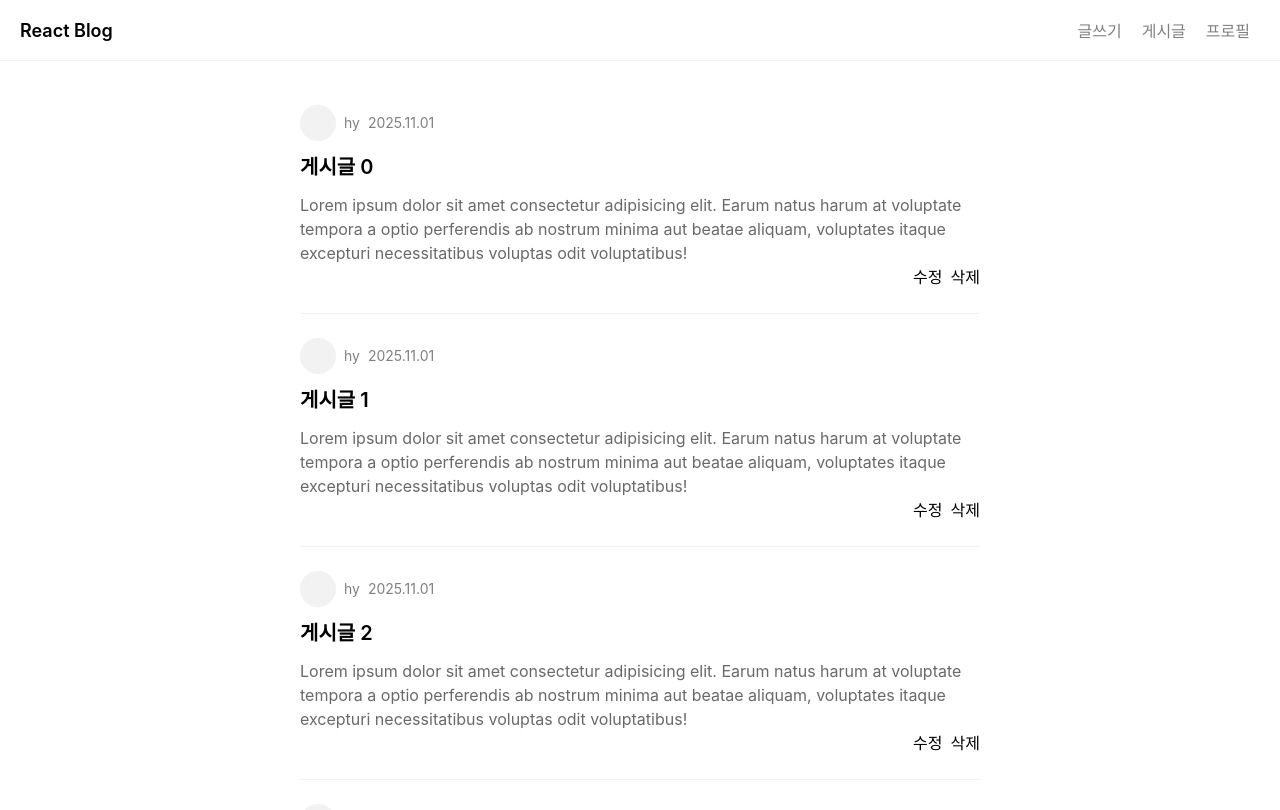
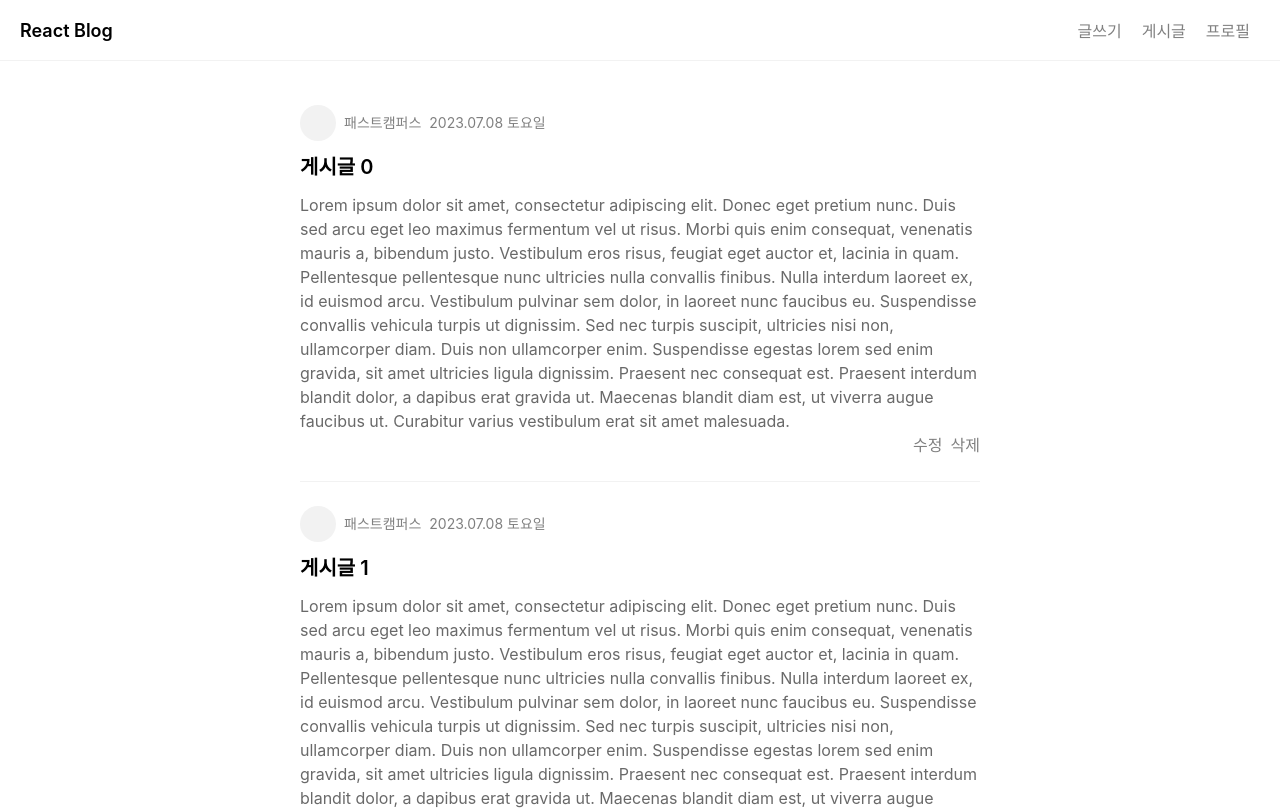
Before and after one commit to azipark/project_blog, a React (Create React App) app: page /posts in a window 1280 px wide. Shown: the top 810 px of the page. Built offline with nearby package versions, Linux system fonts and the light colour scheme.

Commit message:
게시글 UI 개선 및 폼 컴포넌트 추가

```diff
--- a/src/components/PostDetail.tsx
+++ b/src/components/PostDetail.tsx
@@ -1,23 +1,42 @@
 import React from 'react';
+import { Link } from "react-router-dom";
 
 export default function PostDetail() {
-  return <>
+  return (
+    <>
       <div className="post__detail">
         <div className="post__box">
-        <div className="post__title">Lorem ipsum dolor sit</div>
+          <div className="post__title">
+            Lorem ipsum dolor sit amet, consectetur adipiscing elit.
+          </div>
           <div className="post__profile-box">
-          <div className="post__profile"></div>
-          <div className="post__author-name">hy</div>
-          <div className="post__date">2025.11.01</div>
+            <div className="post__profile" />
+            <div className="post__author-name">패스트캠퍼스</div>
+            <div className="post__date">2023.07.08 토요일</div>
           </div>
           <div className="post__utils-box">
             <div className="post__delete">삭제</div>
-          <div className="post__edit">수정</div>
+            <div className="post__edit">
+              <Link to={`/posts/edit/1`}>수정</Link>
+            </div>
           </div>
           <div className="post__text">
-          Lorem ipsum dolor sit amet consectetur adipisicing elit. Earum natus harum at voluptate tempora a optio perferendis ab nostrum minima aut beatae aliquam, voluptates itaque excepturi necessitatibus voluptas odit voluptatibus!
+            Lorem ipsum dolor sit amet, consectetur adipiscing elit. Donec eget
+            pretium nunc. Duis sed arcu eget leo maximus fermentum vel ut risus.
+            Morbi quis enim consequat, venenatis mauris a, bibendum justo.
+            Vestibulum eros risus, feugiat eget auctor et, lacinia in quam.
+            Pellentesque pellentesque nunc ultricies nulla convallis finibus.
+            Nulla interdum laoreet ex, id euismod arcu. Vestibulum pulvinar sem
+            dolor, in laoreet nunc faucibus eu. Suspendisse convallis vehicula
+            turpis ut dignissim. Sed nec turpis suscipit, ultricies nisi non,
+            ullamcorper diam. Duis non ullamcorper enim. Suspendisse egestas
+            lorem sed enim gravida, sit amet ultricies ligula dignissim.
+            Praesent nec consequat est. Praesent interdum blandit dolor, a
+            dapibus erat gravida ut. Maecenas blandit diam est, ut viverra augue
+            faucibus ut. Curabitur varius vestibulum erat sit amet malesuada.
           </div>
         </div>
       </div>
     </>
+  );
 }
--- /dev/null
+++ b/src/components/PostForm.tsx
@@ -0,0 +1,25 @@
+import React from 'react';
+
+export default function PostForm() {
+  return (
+    <>
+      <form action="/post" method="POST" className="form">
+        <div className="form__block">
+          <label htmlFor="title">제목</label>
+          <input type="text" name="title" id="title" required></input>
+        </div>
+        <div className="form__block">
+          <label htmlFor="summary">요약</label>
+          <input type="text" name="summary" id="summary" required></input>
+        </div>
+        <div className="form__block">
+          <label htmlFor="content">내용</label>
+          <textarea name="content" id="content" required></textarea>
+        </div>
+        <div className="form__block">
+          <input type="submit" value="제출" className="form__btn--submit"/>
+        </div>
+      </form>
+    </>
+  )
+}
--- a/src/components/PostList.tsx
+++ b/src/components/PostList.tsx
@@ -1,31 +1,60 @@
-import React from 'react';
-import { Link } from 'react-router-dom';
-interface PostLinkProps {
-  hasNavigation?: boolean
+import React, { useState } from 'react';
+import { Link } from "react-router-dom";
+
+interface PostListProps {
+  hasNavigation?: boolean;
 }
 
-export default function PostList({ hasNavigation = true }: PostLinkProps ) {
+type TabType = "all" | "my";
+
+export default function PostList({ hasNavigation = true }: PostListProps) {
+  const [activeTab, setActiveTab] = useState<TabType>("all");
+
   return (
     <>
       {hasNavigation && (
         <div className="post__navigation">
-          <div className="post__navigation--active">전체</div>
-          <div>나의 글</div>
+          <div
+            role="presentation"
+            onClick={() => setActiveTab("all")}
+            className={activeTab === "all" ? "post__navigation--active" : ""}
+          >
+            전체
+          </div>
+          <div
+            role="presentation"
+            onClick={() => setActiveTab("my")}
+            className={activeTab === "my" ? "post__navigation--active" : ""}
+          >
+            나의 글
+          </div>
         </div>
       )}
-
       <div className="post__list">
         {[...Array(10)].map((e, index) => (
           <div key={index} className="post__box">
             <Link to={`/posts/${index}`}>
               <div className="post__profile-box">
-                <div className="post__profile"></div>
-                <div className="post__author-name">hy</div>
-                <div className="post__date">2025.11.01</div>
+                <div className="post__profile" />
+                <div className="post__author-name">패스트캠퍼스</div>
+                <div className="post__date">2023.07.08 토요일</div>
               </div>
               <div className="post__title">게시글 {index}</div>
               <div className="post__text">
-                Lorem ipsum dolor sit amet consectetur adipisicing elit. Earum natus harum at voluptate tempora a optio perferendis ab nostrum minima aut beatae aliquam, voluptates itaque excepturi necessitatibus voluptas odit voluptatibus!
+                Lorem ipsum dolor sit amet, consectetur adipiscing elit. Donec
+                eget pretium nunc. Duis sed arcu eget leo maximus fermentum vel
+                ut risus. Morbi quis enim consequat, venenatis mauris a,
+                bibendum justo. Vestibulum eros risus, feugiat eget auctor et,
+                lacinia in quam. Pellentesque pellentesque nunc ultricies nulla
+                convallis finibus. Nulla interdum laoreet ex, id euismod arcu.
+                Vestibulum pulvinar sem dolor, in laoreet nunc faucibus eu.
+                Suspendisse convallis vehicula turpis ut dignissim. Sed nec
+                turpis suscipit, ultricies nisi non, ullamcorper diam. Duis non
+                ullamcorper enim. Suspendisse egestas lorem sed enim gravida,
+                sit amet ultricies ligula dignissim. Praesent nec consequat est.
+                Praesent interdum blandit dolor, a dapibus erat gravida ut.
+                Maecenas blandit diam est, ut viverra augue faucibus ut.
+                Curabitur varius vestibulum erat sit amet malesuada.
               </div>
               <div className="post__utils-box">
                 <div className="post__delete">삭제</div>
--- a/src/index.css
+++ b/src/index.css
@@ -5,11 +5,19 @@ body {
     sans-serif;
   -webkit-font-smoothing: antialiased;
   -moz-osx-font-smoothing: grayscale;
+  -webkit-box-sizing: border-box;
+  -moz-box-sizing: border-box;
+  box-sizing: border-box;
 }
 
 code {
   font-family: source-code-pro, Menlo, Monaco, Consolas, 'Courier New',
     monospace;
+}
+
+input[type="text" i] {
+  padding-block: 0;
+  padding-inline: 0;
 }
 
 /* header */
@@ -75,6 +83,21 @@ footer a:focus {
   cursor: pointer;
   padding: 48px 20px 0 20px;
 }
+
+.post__navigation button {
+  background: none;
+  border: none;
+  padding: 0;
+  font: inherit;
+  color: inherit;
+  cursor: pointer;
+}
+
+.post__navigation button:hover,
+.post__navigation button:focus-visible {
+  color: black;
+}
+
 .post__navigation--active {
   color: black;
   font-weight: 600;
@@ -143,8 +166,19 @@ footer a:focus {
   flex-direction: row-reverse;
 }
 
+.post__edit,
+.post__delete,
+.post__edit a,
+.post__delete a {
+  cursor: pointer;
+  text-decoration: none;
+  color: gray;
+}
+
 .post__delete:hover,
-.post__edit:hover {
+.post__edit:hover,
+.post__delete a:hover,
+.post__edit a:hover {
   color: black;
   cursor: pointer;
 }
@@ -327,3 +361,71 @@ footer a:focus {
 .carousel__dot.is-active {
   background-color: #1f1f1f;
 }
+
+/* form */
+
+.form {
+  margin: 20px auto 0 auto;
+  max-width: 680px;
+  padding: 20px;
+}
+
+.form input {
+  height: 20px;
+  padding: 10px;
+  font-size: 16px;
+  border-radius: 0.3rem;
+  border: 1px solid lightgray;
+  width: 96.7%;
+  max-width: 680px;
+}
+
+.form textarea {
+  min-height: 400px;
+  padding: 10px;
+  font-size: 16px;
+  line-height: 1.5;
+  border-radius: 0.3rem;
+  border: 1px solid lightgray;
+  width: 96.7%;
+  max-width: 680px;
+}
+
+@media screen and (max-width: 512px) {
+  .form input,
+  .form textarea {
+    width: 93.7%
+  }
+}
+
+.form .form__block {
+  margin-top: 20px;
+  width: 100%;
+  max-width: 680px;
+}
+
+.form label {
+  display: block;
+  font-weight: 500;
+  margin-top: 20px;
+  margin-bottom: 10px;
+}
+
+.form__btn--submit {
+  width: 100% !important;
+  height: 48px !important;
+  padding: 10px;
+  float: right;
+  cursor: pointer;
+  margin: 0 auto;
+  padding-block: 0;
+  padding-inline: 0;
+  border: none !important;
+  font-size: 16px;
+  background-color: #2563eb;
+  color: #fff;
+}
+.form__btn--submit:hover,
+.form__btn--submit:focus {
+  background-color: #1945a4;
+}
--- a/src/pages/posts/edit.tsx
+++ b/src/pages/posts/edit.tsx
@@ -1,7 +1,12 @@
 import React from 'react';
+import Header from 'components/Header';
+import PostForm from 'components/PostForm';
 
 export default function PostEdit() {
   return (
-    <h1>Post Edit Page</h1>
+    <>
+      <Header />
+      <PostForm />
+    </>
   )
 }
--- a/src/pages/posts/new.tsx
+++ b/src/pages/posts/new.tsx
@@ -1,13 +1,12 @@
 import React from 'react';
 import Header from 'components/Header';
-import Footer from 'components/Footer';
+import PostForm from 'components/PostForm';
 
 export default function PostNew() {
   return (
     <>
       <Header />
-      <div>Post Form</div>
-      <Footer />
+      <PostForm />
     </>
   )
 }
```
Lines whose indentation alone changed are shown as unchanged.
